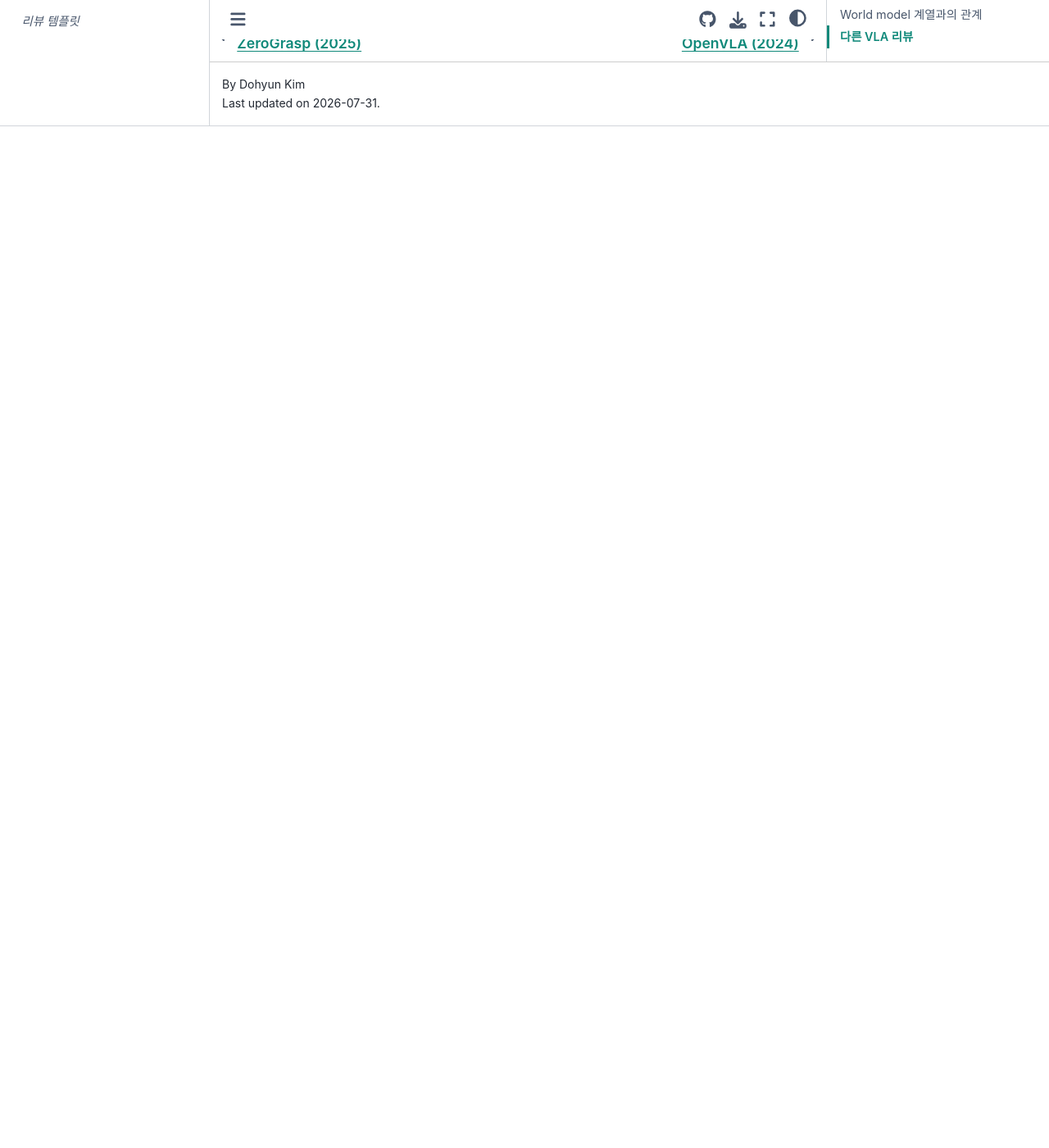
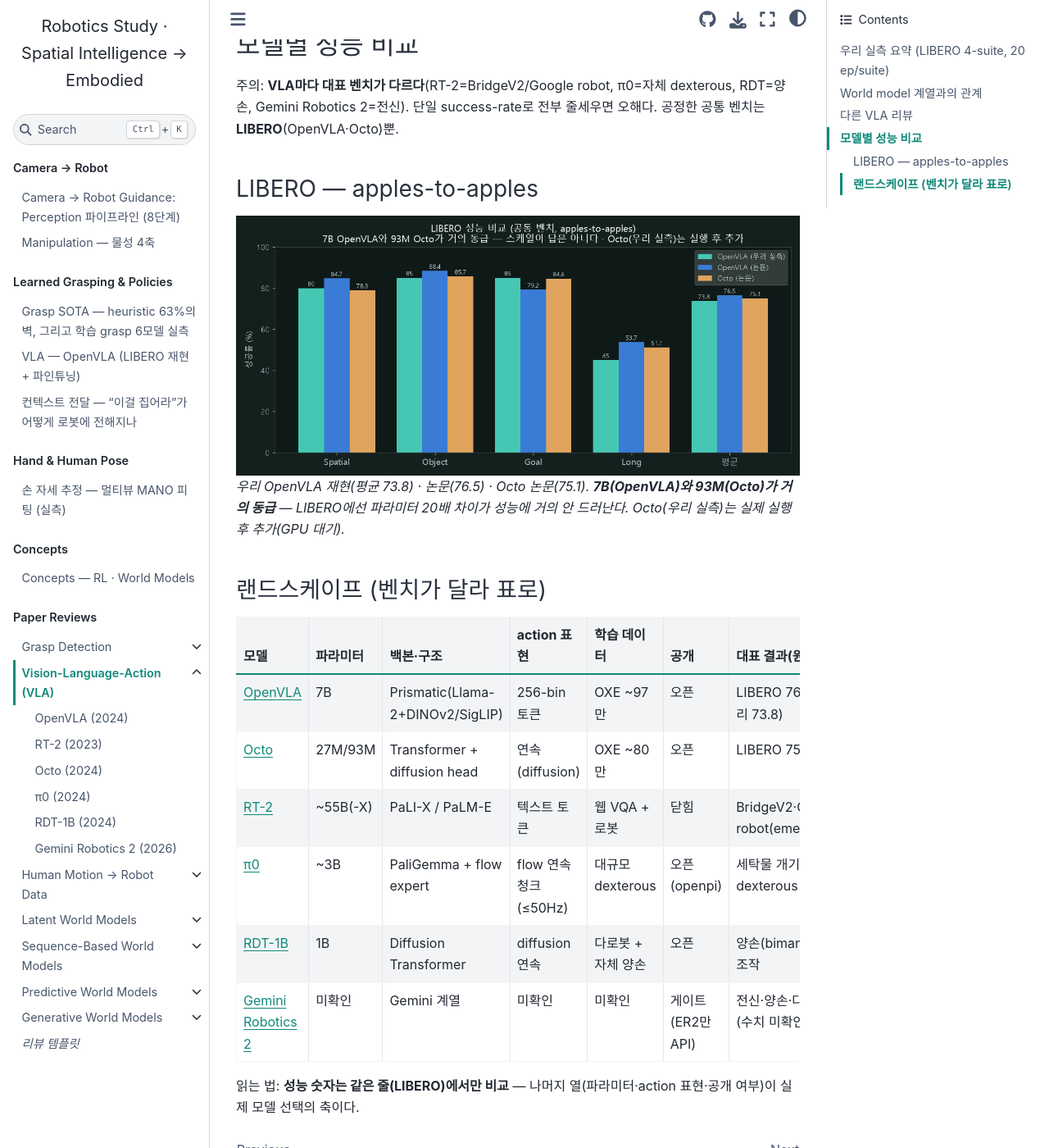
Before and after one commit to DoHyun468/robotics-study, a Jupyter Book: the page built from reviews/vla.md, in a window 1280 px wide and 1400 px high, scrolled down 1337 px. Shown: the whole window at 82% size. Built offline with Jupyter Book 1.0.4 settings and Sphinx 7.4.7 and the Sphinx Book theme 1.1.4, drawn with Linux system fonts in a browser that asks for light colours; before the commit the page ends 1491 px from its top, so only the background shows below that.

Commit message:
VLA 모델별 성능 비교 추가: LIBERO apples-to-apples 차트(OpenVLA vs Octo) + 랜드스케이프 표
Co-Authored-By: Claude Opus 4.8 <noreply@anthropic.com>

Claude-Session: https://claude.ai/code/session_01McbJgx4gfmrVVJzvBALQZp

```diff
--- a/reviews/vla.md
+++ b/reviews/vla.md
@@ -32,3 +32,26 @@ VLA가 소비하는 **시연 데이터의 공급 측**(사람 동작 캡처·ret
 - [Gemini Robotics 2 (2026)](gemini-robotics.md) — 전신·양손·다로봇, 3-모델(행동 VLA 게이트, ER2만 API).
 
 축으로 보면: **닫힘→오픈**(RT-2→OpenVLA), **이산 토큰→연속/확산 action**(OpenVLA→π0·RDT), **테이블탑→전신**(→Gemini Robotics 2).
+
+## 모델별 성능 비교
+
+주의: **VLA마다 대표 벤치가 다르다**(RT-2=BridgeV2/Google robot, π0=자체 dexterous, RDT=양손, Gemini Robotics 2=전신). 단일 success-rate로 전부 줄세우면 오해다. 공정한 공통 벤치는 **LIBERO**(OpenVLA·Octo)뿐.
+
+### LIBERO — apples-to-apples
+
+<img src="../_static/vla_libero_compare.png" alt="LIBERO performance comparison OpenVLA vs Octo" style="width:100%;max-width:1000px;border-radius:8px">
+
+*우리 OpenVLA 재현(평균 73.8) · 논문(76.5) · Octo 논문(75.1). **7B(OpenVLA)와 93M(Octo)가 거의 동급** — LIBERO에선 파라미터 20배 차이가 성능에 거의 안 드러난다. Octo(우리 실측)는 실제 실행 후 추가(GPU 대기).*
+
+### 랜드스케이프 (벤치가 달라 표로)
+
+| 모델 | 파라미터 | 백본·구조 | action 표현 | 학습 데이터 | 공개 | 대표 결과(원문) |
+|---|---|---|---|---|---|---|
+| [OpenVLA](openvla.md) | 7B | Prismatic(Llama-2+DINOv2/SigLIP) | 256-bin 토큰 | OXE ~97만 | 오픈 | LIBERO 76.5 (우리 73.8) |
+| [Octo](octo.md) | 27M/93M | Transformer + diffusion head | 연속(diffusion) | OXE ~80만 | 오픈 | LIBERO 75.1 |
+| [RT-2](rt2.md) | ~55B(-X) | PaLI-X / PaLM-E | 텍스트 토큰 | 웹 VQA + 로봇 | 닫힘 | BridgeV2·Google robot(emergent) |
+| [π0](pi0.md) | ~3B | PaliGemma + flow expert | flow 연속 청크(≤50Hz) | 대규모 dexterous | 오픈(openpi) | 세탁물 개기 등 dexterous |
+| [RDT-1B](rdt.md) | 1B | Diffusion Transformer | diffusion 연속 | 다로봇 + 자체 양손 | 오픈 | 양손(bimanual) 조작 |
+| [Gemini Robotics 2](gemini-robotics.md) | 미확인 | Gemini 계열 | 미확인 | 미확인 | 게이트(ER2만 API) | 전신·양손·다로봇(수치 미확인) |
+
+읽는 법: **성능 숫자는 같은 줄(LIBERO)에서만 비교** — 나머지 열(파라미터·action 표현·공개 여부)이 실제 모델 선택의 축이다.
```
Also changed, not shown: _static/vla_libero_compare.png (added).
